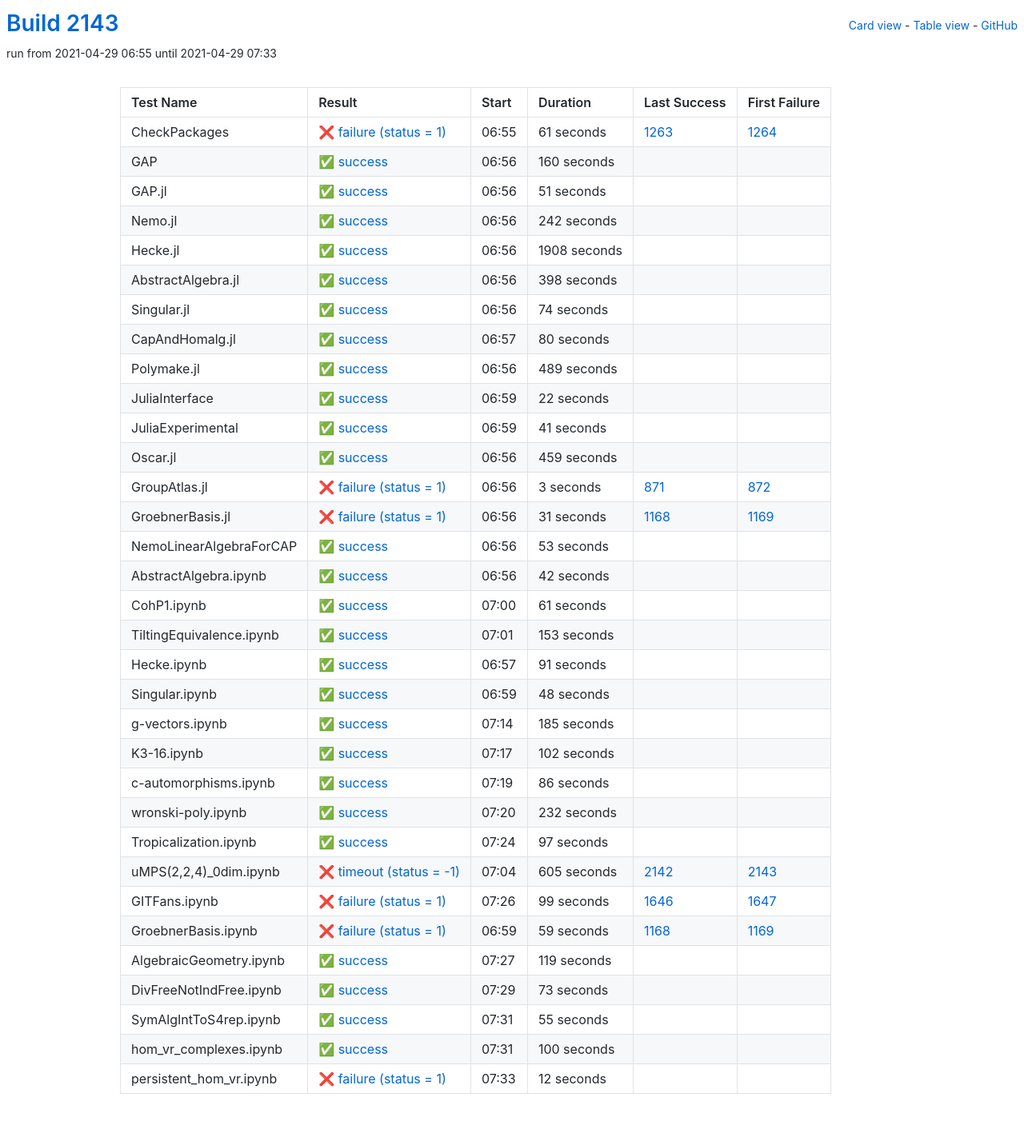
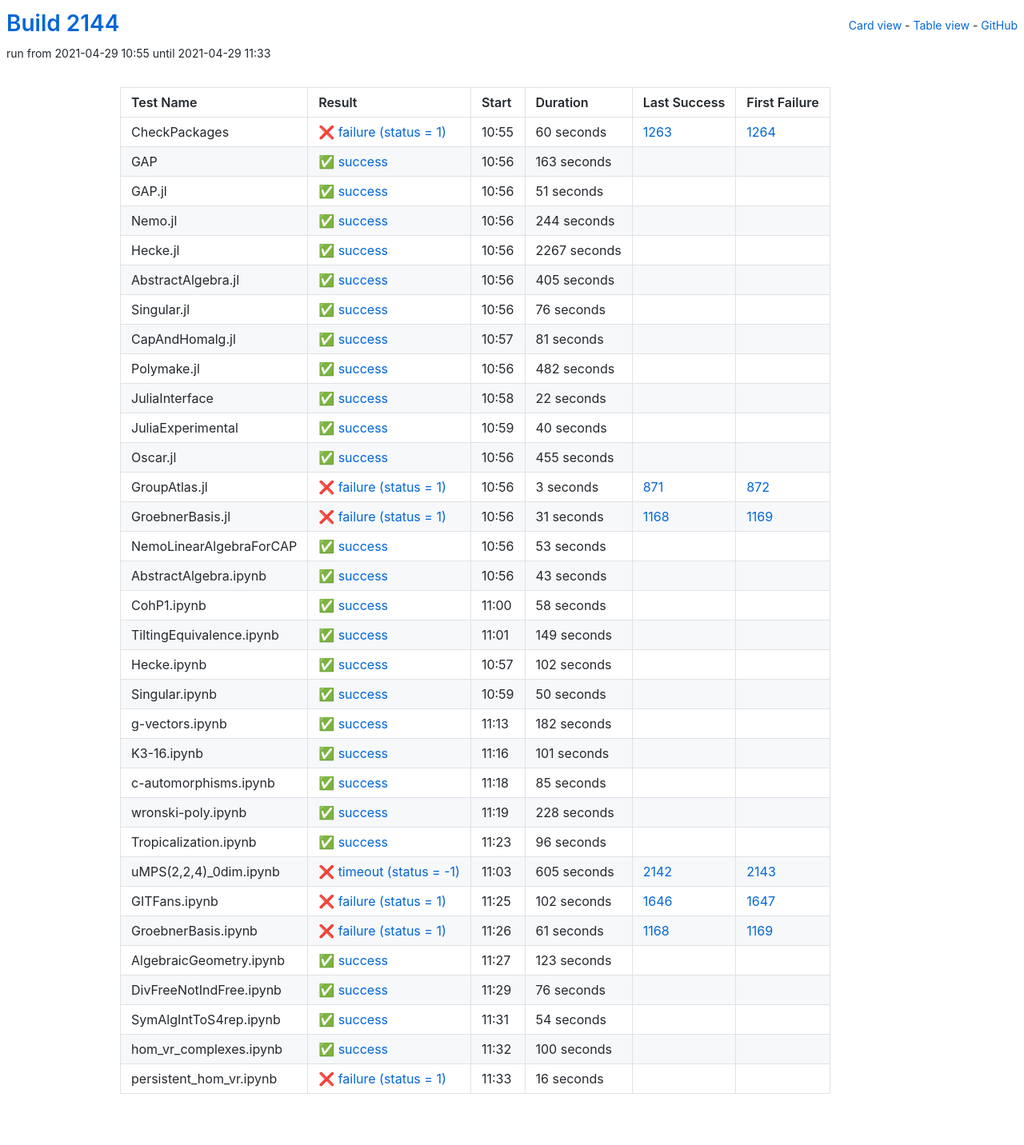
Before and after one commit to oscar-system/oscar-ci-status-stable, a Jekyll site: the page built from table.html, in a window 1280 px wide. Shown: the whole page at 80% size. Built offline with Jekyll 4.4.1, drawn with Linux system fonts in a browser that asks for light colours.

Commit message:
Build #2144

```diff
--- a/_data/ci.yml
+++ b/_data/ci.yml
@@ -1,6 +1,6 @@
 ---
-build: 2143
-build_url: https://oscarci.mathematik.uni-kl.de/job/oscar-stable/2143/
+build: 2144
+build_url: https://oscarci.mathematik.uni-kl.de/job/oscar-stable/2144/
 job: oscar-stable
 organization: oscar-system
 repo: oscar-ci-status-stable
@@ -8,32 +8,32 @@ repourl: https://github.com/oscar-system/oscar-ci-status-stable
 tests:
 - name: CheckPackages
   id: checkpackages
-  log: https://oscarci.mathematik.uni-kl.de/job/oscar-stable/2143/artifact/logs/build-2143/CheckPackages.log
-  start: 2021-04-29 06:55
+  log: https://oscarci.mathematik.uni-kl.de/job/oscar-stable/2144/artifact/logs/build-2144/CheckPackages.log
+  start: 2021-04-29 10:55
   success: false
   exitcode: 1
   status: failure
-  duration: 61
+  duration: 60
   last_success: 1263
   last_success_url: https://oscarci.mathematik.uni-kl.de/job/oscar-stable/1263/
   first_failure: 1264
   first_failure_url: https://oscarci.mathematik.uni-kl.de/job/oscar-stable/1264/
 - name: GAP
   id: gap
-  log: https://oscarci.mathematik.uni-kl.de/job/oscar-stable/2143/artifact/logs/build-2143/GAP.log
-  start: 2021-04-29 06:56
+  log: https://oscarci.mathematik.uni-kl.de/job/oscar-stable/2144/artifact/logs/build-2144/GAP.log
+  start: 2021-04-29 10:56
   success: true
   exitcode: 0
   status: success
-  duration: 160
+  duration: 163
   last_success: false
   last_success_url:
   first_failure: false
   first_failure_url:
 - name: GAP.jl
   id: gap-jl
-  log: https://oscarci.mathematik.uni-kl.de/job/oscar-stable/2143/artifact/logs/build-2143/GAP.jl.log
-  start: 2021-04-29 06:56
+  log: https://oscarci.mathematik.uni-kl.de/job/oscar-stable/2144/artifact/logs/build-2144/GAP.jl.log
+  start: 2021-04-29 10:56
   success: true
   exitcode: 0
   status: success
@@ -44,80 +44,80 @@ tests:
   first_failure_url:
 - name: Nemo.jl
   id: nemo-jl
-  log: https://oscarci.mathematik.uni-kl.de/job/oscar-stable/2143/artifact/logs/build-2143/Nemo.jl.log
-  start: 2021-04-29 06:56
+  log: https://oscarci.mathematik.uni-kl.de/job/oscar-stable/2144/artifact/logs/build-2144/Nemo.jl.log
+  start: 2021-04-29 10:56
   success: true
   exitcode: 0
   status: success
-  duration: 242
+  duration: 244
   last_success: false
   last_success_url:
   first_failure: false
   first_failure_url:
 - name: Hecke.jl
   id: hecke-jl
-  log: https://oscarci.mathematik.uni-kl.de/job/oscar-stable/2143/artifact/logs/build-2143/Hecke.jl.log
-  start: 2021-04-29 06:56
+  log: https://oscarci.mathematik.uni-kl.de/job/oscar-stable/2144/artifact/logs/build-2144/Hecke.jl.log
+  start: 2021-04-29 10:56
   success: true
   exitcode: 0
   status: success
-  duration: 1908
+  duration: 2267
   last_success: false
   last_success_url:
   first_failure: false
   first_failure_url:
 - name: AbstractAlgebra.jl
   id: abstractalgebra-jl
-  log: https://oscarci.mathematik.uni-kl.de/job/oscar-stable/2143/artifact/logs/build-2143/AbstractAlgebra.jl.log
-  start: 2021-04-29 06:56
+  log: https://oscarci.mathematik.uni-kl.de/job/oscar-stable/2144/artifact/logs/build-2144/AbstractAlgebra.jl.log
+  start: 2021-04-29 10:56
   success: true
   exitcode: 0
   status: success
-  duration: 398
+  duration: 405
   last_success: false
   last_success_url:
   first_failure: false
   first_failure_url:
 - name: Singular.jl
   id: singular-jl
-  log: https://oscarci.mathematik.uni-kl.de/job/oscar-stable/2143/artifact/logs/build-2143/Singular.jl.log
-  start: 2021-04-29 06:56
+  log: https://oscarci.mathematik.uni-kl.de/job/oscar-stable/2144/artifact/logs/build-2144/Singular.jl.log
+  start: 2021-04-29 10:56
   success: true
   exitcode: 0
   status: success
-  duration: 74
+  duration: 76
   last_success: false
   last_success_url:
   first_failure: false
   first_failure_url:
 - name: CapAndHomalg.jl
   id: capandhomalg-jl
-  log: https://oscarci.mathematik.uni-kl.de/job/oscar-stable/2143/artifact/logs/build-2143/CapAndHomalg.jl.log
-  start: 2021-04-29 06:57
+  log: https://oscarci.mathematik.uni-kl.de/job/oscar-stable/2144/artifact/logs/build-2144/CapAndHomalg.jl.log
+  start: 2021-04-29 10:57
   success: true
   exitcode: 0
   status: success
-  duration: 80
+  duration: 81
   last_success: false
   last_success_url:
   first_failure: false
   first_failure_url:
 - name: Polymake.jl
   id: polymake-jl
-  log: https://oscarci.mathematik.uni-kl.de/job/oscar-stable/2143/artifact/logs/build-2143/Polymake.jl.log
-  start: 2021-04-29 06:56
+  log: https://oscarci.mathematik.uni-kl.de/job/oscar-stable/2144/artifact/logs/build-2144/Polymake.jl.log
+  start: 2021-04-29 10:56
   success: true
   exitcode: 0
   status: success
-  duration: 489
+  duration: 482
   last_success: false
   last_success_url:
   first_failure: false
   first_failure_url:
 - name: JuliaInterface
   id: juliainterface
-  log: https://oscarci.mathematik.uni-kl.de/job/oscar-stable/2143/artifact/logs/build-2143/JuliaInterface.log
-  start: 2021-04-29 06:59
+  log: https://oscarci.mathematik.uni-kl.de/job/oscar-stable/2144/artifact/logs/build-2144/JuliaInterface.log
+  start: 2021-04-29 10:58
   success: true
   exitcode: 0
   status: success
@@ -128,32 +128,32 @@ tests:
   first_failure_url:
 - name: JuliaExperimental
   id: juliaexperimental
-  log: https://oscarci.mathematik.uni-kl.de/job/oscar-stable/2143/artifact/logs/build-2143/JuliaExperimental.log
-  start: 2021-04-29 06:59
+  log: https://oscarci.mathematik.uni-kl.de/job/oscar-stable/2144/artifact/logs/build-2144/JuliaExperimental.log
+  start: 2021-04-29 10:59
   success: true
   exitcode: 0
   status: success
-  duration: 41
+  duration: 40
   last_success: false
   last_success_url:
   first_failure: false
   first_failure_url:
 - name: Oscar.jl
   id: oscar-jl
-  log: https://oscarci.mathematik.uni-kl.de/job/oscar-stable/2143/artifact/logs/build-2143/Oscar.jl.log
-  start: 2021-04-29 06:56
+  log: https://oscarci.mathematik.uni-kl.de/job/oscar-stable/2144/artifact/logs/build-2144/Oscar.jl.log
+  start: 2021-04-29 10:56
   success: true
   exitcode: 0
   status: success
-  duration: 459
+  duration: 455
   last_success: false
   last_success_url:
   first_failure: false
   first_failure_url:
 - name: GroupAtlas.jl
   id: groupatlas-jl
-  log: https://oscarci.mathematik.uni-kl.de/job/oscar-stable/2143/artifact/logs/build-2143/GroupAtlas.jl.log
-  start: 2021-04-29 06:56
+  log: https://oscarci.mathematik.uni-kl.de/job/oscar-stable/2144/artifact/logs/build-2144/GroupAtlas.jl.log
+  start: 2021-04-29 10:56
   success: false
   exitcode: 1
   status: failure
@@ -164,8 +164,8 @@ tests:
   first_failure_url: https://oscarci.mathematik.uni-kl.de/job/oscar-stable/872/
 - name: GroebnerBasis.jl
   id: groebnerbasis-jl
-  log: https://oscarci.mathematik.uni-kl.de/job/oscar-stable/2143/artifact/logs/build-2143/GroebnerBasis.jl.log
-  start: 2021-04-29 06:56
+  log: https://oscarci.mathematik.uni-kl.de/job/oscar-stable/2144/artifact/logs/build-2144/GroebnerBasis.jl.log
+  start: 2021-04-29 10:56
   success: false
   exitcode: 1
   status: failure
@@ -176,8 +176,8 @@ tests:
   first_failure_url: https://oscarci.mathematik.uni-kl.de/job/oscar-stable/1169/
 - name: NemoLinearAlgebraForCAP
   id: nemolinearalgebraforcap
-  log: https://oscarci.mathematik.uni-kl.de/job/oscar-stable/2143/artifact/logs/build-2143/NemoLinearAlgebraForCAP.log
-  start: 2021-04-29 06:56
+  log: https://oscarci.mathematik.uni-kl.de/job/oscar-stable/2144/artifact/logs/build-2144/NemoLinearAlgebraForCAP.log
+  start: 2021-04-29 10:56
   success: true
   exitcode: 0
   status: success
@@ -188,80 +188,44 @@ tests:
   first_failure_url:
 - name: AbstractAlgebra.ipynb
   id: abstractalgebra-ipynb
-  log: https://oscarci.mathematik.uni-kl.de/job/oscar-stable/2143/artifact/logs/build-2143/AbstractAlgebra.ipynb.log
-  start: 2021-04-29 06:56
+  log: https://oscarci.mathematik.uni-kl.de/job/oscar-stable/2144/artifact/logs/build-2144/AbstractAlgebra.ipynb.log
+  start: 2021-04-29 10:56
   success: true
   exitcode: 0
   status: success
-  duration: 42
+  duration: 43
   last_success: false
   last_success_url:
   first_failure: false
   first_failure_url:
 - name: CohP1.ipynb
   id: cohp1-ipynb
-  log: https://oscarci.mathematik.uni-kl.de/job/oscar-stable/2143/artifact/logs/build-2143/CohP1.ipynb.log
-  start: 2021-04-29 07:00
+  log: https://oscarci.mathematik.uni-kl.de/job/oscar-stable/2144/artifact/logs/build-2144/CohP1.ipynb.log
+  start: 2021-04-29 11:00
   success: true
   exitcode: 0
   status: success
-  duration: 61
+  duration: 58
   last_success: false
   last_success_url:
   first_failure: false
   first_failure_url:
 - name: TiltingEquivalence.ipynb
   id: tiltingequivalence-ipynb
-  log: https://oscarci.mathematik.uni-kl.de/job/oscar-stable/2143/artifact/logs/build-2143/TiltingEquivalence.ipynb.log
-  start: 2021-04-29 07:01
+  log: https://oscarci.mathematik.uni-kl.de/job/oscar-stable/2144/artifact/logs/build-2144/TiltingEquivalence.ipynb.log
+  start: 2021-04-29 11:01
   success: true
   exitcode: 0
   status: success
-  duration: 153
+  duration: 149
   last_success: false
   last_success_url:
   first_failure: false
   first_failure_url:
 - name: Hecke.ipynb
   id: hecke-ipynb
-  log: https://oscarci.mathematik.uni-kl.de/job/oscar-stable/2143/artifact/logs/build-2143/Hecke.ipynb.log
-  start: 2021-04-29 06:57
-  success: true
-  exitcode: 0
-  status: success
-  duration: 91
-  last_success: false
-  last_success_url:
-  first_failure: false
-  first_failure_url:
-- name: Singular.ipynb
-  id: singular-ipynb
-  log: https://oscarci.mathematik.uni-kl.de/job/oscar-stable/2143/artifact/logs/build-2143/Singular.ipynb.log
-  start: 2021-04-29 06:59
-  success: true
-  exitcode: 0
-  status: success
-  duration: 48
-  last_success: false
-  last_success_url:
-  first_failure: false
-  first_failure_url:
-- name: g-vectors.ipynb
-  id: g-vectors-ipynb
-  log: https://oscarci.mathematik.uni-kl.de/job/oscar-stable/2143/artifact/logs/build-2143/g-vectors.ipynb.log
-  start: 2021-04-29 07:14
-  success: true
-  exitcode: 0
-  status: success
-  duration: 185
-  last_success: false
-  last_success_url:
-  first_failure: false
-  first_failure_url:
-- name: K3-16.ipynb
-  id: k3-16-ipynb
-  log: https://oscarci.mathematik.uni-kl.de/job/oscar-stable/2143/artifact/logs/build-2143/K3-16.ipynb.log
-  start: 2021-04-29 07:17
+  log: https://oscarci.mathematik.uni-kl.de/job/oscar-stable/2144/artifact/logs/build-2144/Hecke.ipynb.log
+  start: 2021-04-29 10:57
   success: true
   exitcode: 0
   status: success
@@ -270,46 +234,82 @@ tests:
   last_success_url:
   first_failure: false
   first_failure_url:
-- name: c-automorphisms.ipynb
-  id: c-automorphisms-ipynb
-  log: https://oscarci.mathematik.uni-kl.de/job/oscar-stable/2143/artifact/logs/build-2143/c-automorphisms.ipynb.log
-  start: 2021-04-29 07:19
+- name: Singular.ipynb
+  id: singular-ipynb
+  log: https://oscarci.mathematik.uni-kl.de/job/oscar-stable/2144/artifact/logs/build-2144/Singular.ipynb.log
+  start: 2021-04-29 10:59
   success: true
   exitcode: 0
   status: success
-  duration: 86
+  duration: 50
+  last_success: false
+  last_success_url:
+  first_failure: false
+  first_failure_url:
+- name: g-vectors.ipynb
+  id: g-vectors-ipynb
+  log: https://oscarci.mathematik.uni-kl.de/job/oscar-stable/2144/artifact/logs/build-2144/g-vectors.ipynb.log
+  start: 2021-04-29 11:13
+  success: true
+  exitcode: 0
+  status: success
+  duration: 182
+  last_success: false
+  last_success_url:
+  first_failure: false
+  first_failure_url:
+- name: K3-16.ipynb
+  id: k3-16-ipynb
+  log: https://oscarci.mathematik.uni-kl.de/job/oscar-stable/2144/artifact/logs/build-2144/K3-16.ipynb.log
+  start: 2021-04-29 11:16
+  success: true
+  exitcode: 0
+  status: success
+  duration: 101
+  last_success: false
+  last_success_url:
+  first_failure: false
+  first_failure_url:
+- name: c-automorphisms.ipynb
+  id: c-automorphisms-ipynb
+  log: https://oscarci.mathematik.uni-kl.de/job/oscar-stable/2144/artifact/logs/build-2144/c-automorphisms.ipynb.log
+  start: 2021-04-29 11:18
+  success: true
+  exitcode: 0
+  status: success
+  duration: 85
   last_success: false
   last_success_url:
   first_failure: false
   first_failure_url:
 - name: wronski-poly.ipynb
   id: wronski-poly-ipynb
-  log: https://oscarci.mathematik.uni-kl.de/job/oscar-stable/2143/artifact/logs/build-2143/wronski-poly.ipynb.log
-  start: 2021-04-29 07:20
+  log: https://oscarci.mathematik.uni-kl.de/job/oscar-stable/2144/artifact/logs/build-2144/wronski-poly.ipynb.log
+  start: 2021-04-29 11:19
   success: true
   exitcode: 0
   status: success
-  duration: 232
+  duration: 228
   last_success: false
   last_success_url:
   first_failure: false
   first_failure_url:
 - name: Tropicalization.ipynb
   id: tropicalization-ipynb
-  log: https://oscarci.mathematik.uni-kl.de/job/oscar-stable/2143/artifact/logs/build-2143/Tropicalization.ipynb.log
-  start: 2021-04-29 07:24
+  log: https://oscarci.mathematik.uni-kl.de/job/oscar-stable/2144/artifact/logs/build-2144/Tropicalization.ipynb.log
+  start: 2021-04-29 11:23
   success: true
   exitcode: 0
   status: success
-  duration: 97
+  duration: 96
   last_success: false
   last_success_url:
   first_failure: false
   first_failure_url:
 - name: uMPS(2,2,4)_0dim.ipynb
   id: umps-2-2-4-0dim-ipynb
-  log: https://oscarci.mathematik.uni-kl.de/job/oscar-stable/2143/artifact/logs/build-2143/uMPS-2-2-4-_0dim.ipynb.log
-  start: 2021-04-29 07:04
+  log: https://oscarci.mathematik.uni-kl.de/job/oscar-stable/2144/artifact/logs/build-2144/uMPS-2-2-4-_0dim.ipynb.log
+  start: 2021-04-29 11:03
   success: false
   exitcode: -1
   status: timeout
@@ -320,68 +320,68 @@ tests:
   first_failure_url: https://oscarci.mathematik.uni-kl.de/job/oscar-stable/2143/
 - name: GITFans.ipynb
   id: gitfans-ipynb
-  log: https://oscarci.mathematik.uni-kl.de/job/oscar-stable/2143/artifact/logs/build-2143/GITFans.ipynb.log
-  start: 2021-04-29 07:26
+  log: https://oscarci.mathematik.uni-kl.de/job/oscar-stable/2144/artifact/logs/build-2144/GITFans.ipynb.log
+  start: 2021-04-29 11:25
   success: false
   exitcode: 1
   status: failure
-  duration: 99
+  duration: 102
   last_success: 1646
   last_success_url: https://oscarci.mathematik.uni-kl.de/job/oscar-stable/1646/
   first_failure: 1647
   first_failure_url: https://oscarci.mathematik.uni-kl.de/job/oscar-stable/1647/
 - name: GroebnerBasis.ipynb
   id: groebnerbasis-ipynb
-  log: https://oscarci.mathematik.uni-kl.de/job/oscar-stable/2143/artifact/logs/build-2143/GroebnerBasis.ipynb.log
-  start: 2021-04-29 06:59
+  log: https://oscarci.mathematik.uni-kl.de/job/oscar-stable/2144/artifact/logs/build-2144/GroebnerBasis.ipynb.log
+  start: 2021-04-29 11:26
   success: false
   exitcode: 1
   status: failure
-  duration: 59
+  duration: 61
   last_success: 1168
   last_success_url: https://oscarci.mathematik.uni-kl.de/job/oscar-stable/1168/
   first_failure: 1169
   first_failure_url: https://oscarci.mathematik.uni-kl.de/job/oscar-stable/1169/
 - name: AlgebraicGeometry.ipynb
   id: algebraicgeometry-ipynb
-  log: https://oscarci.mathematik.uni-kl.de/job/oscar-stable/2143/artifact/logs/build-2143/AlgebraicGeometry.ipynb.log
-  start: 2021-04-29 07:27
+  log: https://oscarci.mathematik.uni-kl.de/job/oscar-stable/2144/artifact/logs/build-2144/AlgebraicGeometry.ipynb.log
+  start: 2021-04-29 11:27
   success: true
   exitcode: 0
   status: success
-  duration: 119
+  duration: 123
   last_success: false
   last_success_url:
   first_failure: false
   first_failure_url:
 - name: DivFreeNotIndFree.ipynb
   id: divfreenotindfree-ipynb
-  log: https://oscarci.mathematik.uni-kl.de/job/oscar-stable/2143/artifact/logs/build-2143/DivFreeNotIndFree.ipynb.log
-  start: 2021-04-29 07:29
+  log: https://oscarci.mathematik.uni-kl.de/job/oscar-stable/2144/artifact/logs/build-2144/DivFreeNotIndFree.ipynb.log
+  start: 2021-04-29 11:29
   success: true
   exitcode: 0
   status: success
-  duration: 73
+  duration: 76
   last_success: false
   last_success_url:
   first_failure: false
   first_failure_url:
 - name: SymAlgIntToS4rep.ipynb
   id: symalginttos4rep-ipynb
-  log: https://oscarci.mathematik.uni-kl.de/job/oscar-stable/2143/artifact/logs/build-2143/SymAlgIntToS4rep.ipynb.log
-  start: 2021-04-29 07:31
+  log: https://oscarci.mathematik.uni-kl.de/job/oscar-stable/2144/artifact/logs/build-2144/SymAlgIntToS4rep.ipynb.log
+  start: 2021-04-29 11:31
   success: true
   exitcode: 0
   status: success
-  duration: 55
+  duration: 54
   last_success: false
   last_success_url:
   first_failure: false
   first_failure_url:
 - name: hom_vr_complexes.ipynb
   id: hom-vr-complexes-ipynb
-  log: https://oscarci.mathematik.uni-kl.de/job/oscar-stable/2143/artifact/logs/build-2143/hom_vr_complexes.ipynb.log
-  start: 2021-04-29 07:31
+  log: https://oscarci.mathematik.uni-kl.de/job/oscar-stable/2144/artifact/logs/build-2144/hom_vr_complexes.ipynb.log
+  start: 2021-04-29 11:32
   success: true
   exitcode: 0
   status: success
@@ -392,12 +392,12 @@ tests:
   first_failure_url:
 - name: persistent_hom_vr.ipynb
   id: persistent-hom-vr-ipynb
-  log: https://oscarci.mathematik.uni-kl.de/job/oscar-stable/2143/artifact/logs/build-2143/persistent_hom_vr.ipynb.log
-  start: 2021-04-29 07:33
+  log: https://oscarci.mathematik.uni-kl.de/job/oscar-stable/2144/artifact/logs/build-2144/persistent_hom_vr.ipynb.log
+  start: 2021-04-29 11:33
   success: false
   exitcode: 1
   status: failure
-  duration: 12
+  duration: 16
   last_success: false
   last_success_url:
   first_failure: false
```
Also changed, not shown: README.md.
